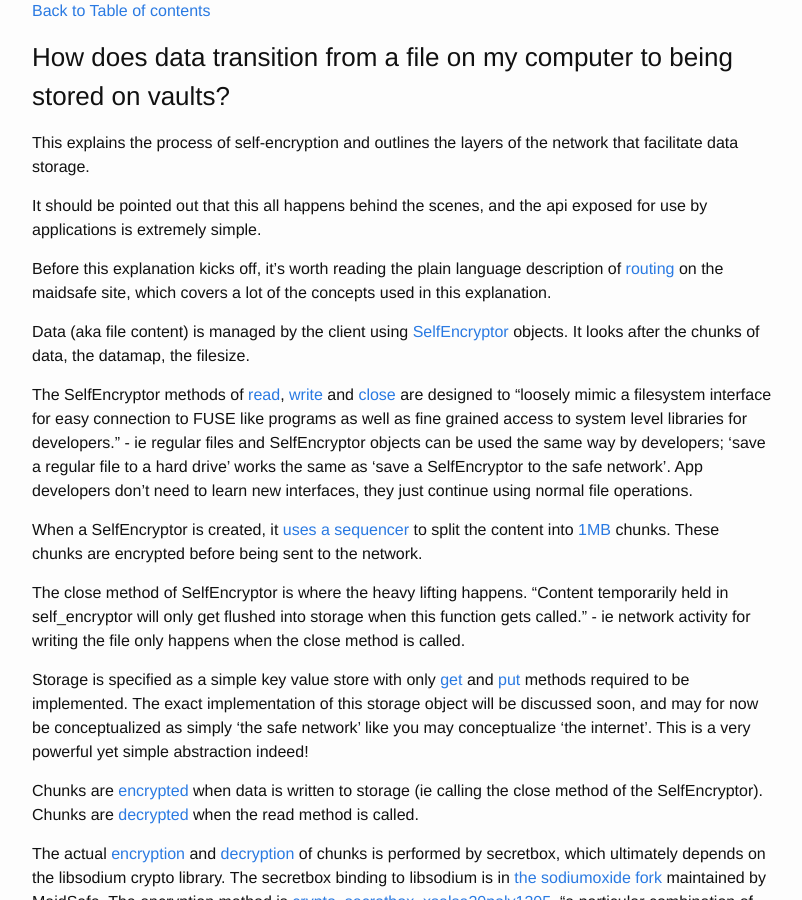
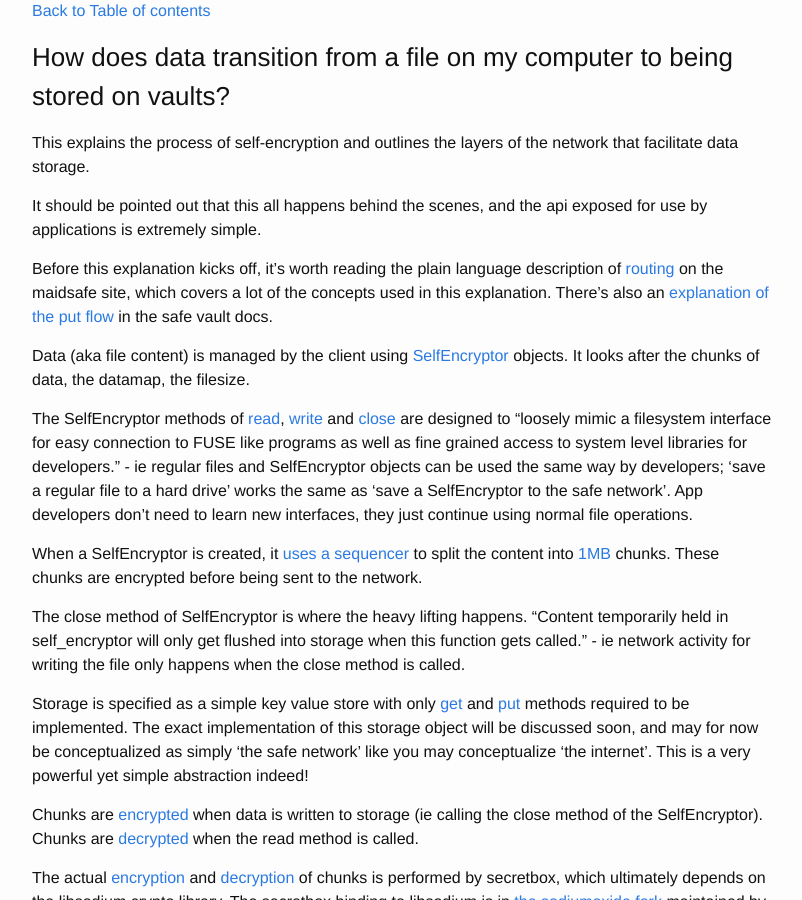
Before and after one commit to safe-network-explained/safe-network-explained.github.io, a Jekyll site: the page built from _posts/2016-05-10-safe-network-implementation-explained-in-plain-language.markdown, in a window 1280 px wide and 900 px high, scrolled down 4101 px. Shown: the whole window, without its empty margins (238-1040 px from the left). Built offline with Jekyll 4.4.1, drawn with Linux system fonts in a browser that asks for light colours.

Commit message:
Put Flow has additional alternative explanations

```diff
--- a/_posts/2016-05-10-safe-network-implementation-explained-in-plain-language.markdown
+++ b/_posts/2016-05-10-safe-network-implementation-explained-in-plain-language.markdown
@@ -140,7 +140,7 @@
 
 It should be pointed out that this all happens behind the scenes, and the api exposed for use by applications is extremely simple.
 
-Before this explanation kicks off, it's worth reading the plain language description of [routing](http://maidsafe.net/routing/master/routing/index.html) on the maidsafe site, which covers a lot of the concepts used in this explanation.
+Before this explanation kicks off, it's worth reading the plain language description of [routing](http://maidsafe.net/routing/master/routing/index.html) on the maidsafe site, which covers a lot of the concepts used in this explanation. There's also an [explanation of the put flow](https://github.com/maidsafe/safe_vault/blob/87c64d6c74a403629b48d34bee9508706ca083b9/docs/put_flow.md) in the safe vault docs.
 
 Data (aka file content) is managed by the client using [SelfEncryptor](https://github.com/maidsafe/self_encryption/blob/1d0b1e268bce5b1300b23509a222a0b0dce26852/src/lib.rs#L361) objects. It looks after the chunks of data, the datamap, the filesize.
 
```
